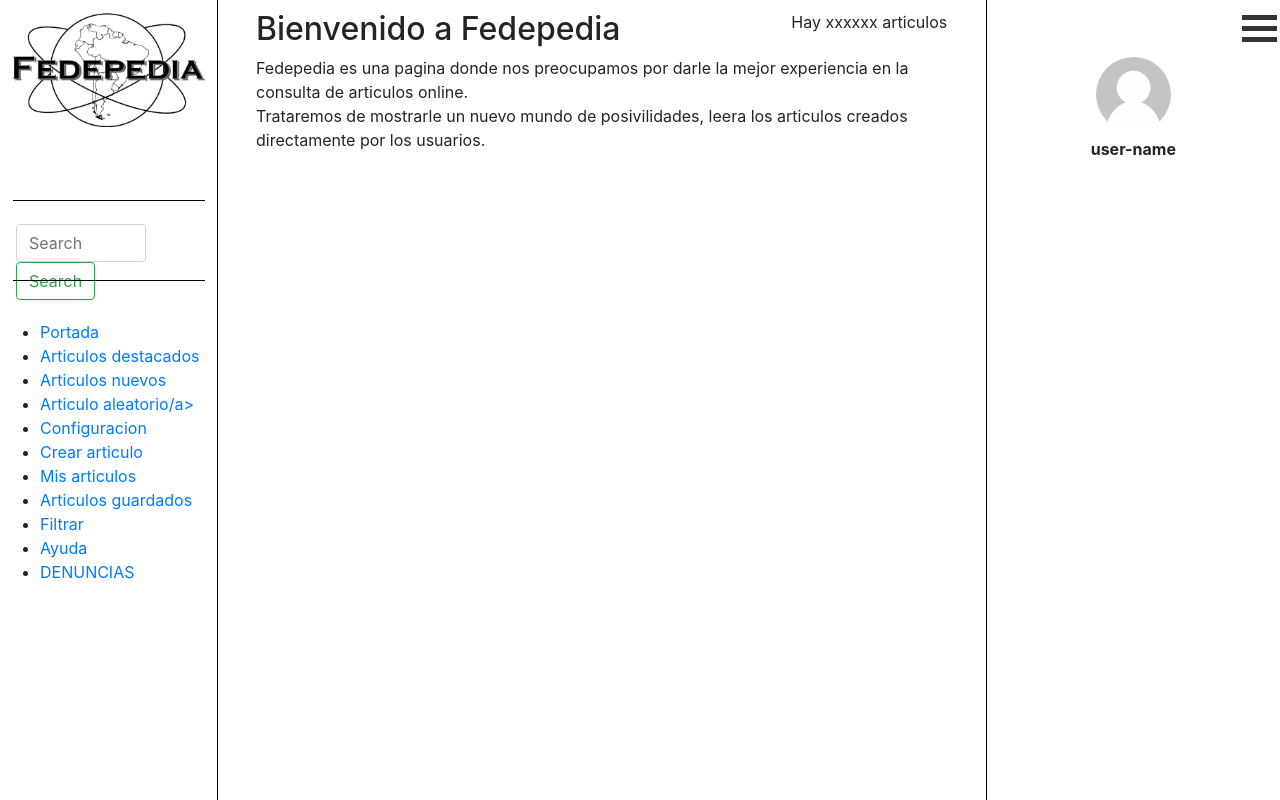
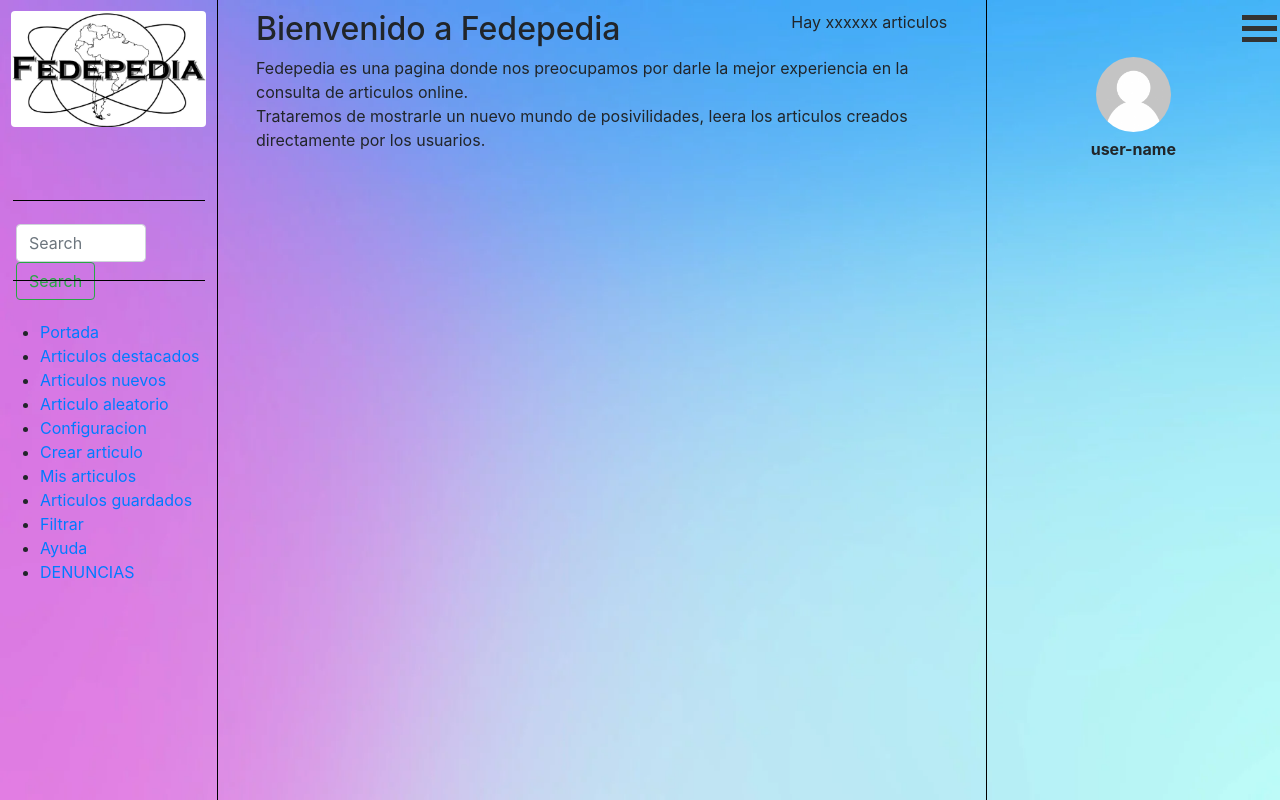
Before and after one commit to Ezequiel12D/fedepedia, a PHP site: page /views/layout.php in a window 1280 px wide. Run offline with PHP 8.4, Linux system fonts and the light colour scheme.

Commit message:
termino home, agrego background img

```diff
--- a/css/style_layout.css
+++ b/css/style_layout.css
@@ -13,7 +13,7 @@
     position: fixed;
 }
 
-#container__article {
+#container__center {
     margin-left: 17%;
     width: 60%;
     height: 100%;
@@ -111,3 +111,10 @@
   .change .bar3 {
     transform: translate(0, -11px) rotate(45deg);
   }
+
+  body {
+    background-image: url('../images/otros/fondo.png');
+    background-repeat: no-repeat;
+    background-attachment: fixed;
+    background-size: 100% 100%;
+  }
--- a/views/home.php
+++ b/views/home.php
@@ -20,7 +20,7 @@
             <li><a href="">Portada</a></li>
             <li><a href="">Articulos destacados</a></li>
             <li><a href="">Articulos nuevos</a></li>
-            <li><a href="">Articulo aleatorio/a></li>
+            <li><a href="">Articulo aleatorio</li>
             <li><a href="">Configuracion</a></li>
             <li><a href="">Crear articulo</a></li>
             <li><a href="">Mis articulos</a></li>
@@ -33,7 +33,7 @@
 
 </div>
 
-<div id="container__article">
+<div id="container__center">
     <?php require"article.php";?>
 </div>
 
@@ -46,6 +46,8 @@
     </div>
     <script>function myFunction(x) {x.classList.toggle("change");} </script>
 
+
+
     <div class="profile-pic-btn">
         <div id="user_profile_pic"><img src="../images/profile/default.png" alt="profile_pic"></div>
     </div>
```
Also changed, not shown: images/otros/fondo.png (added).
